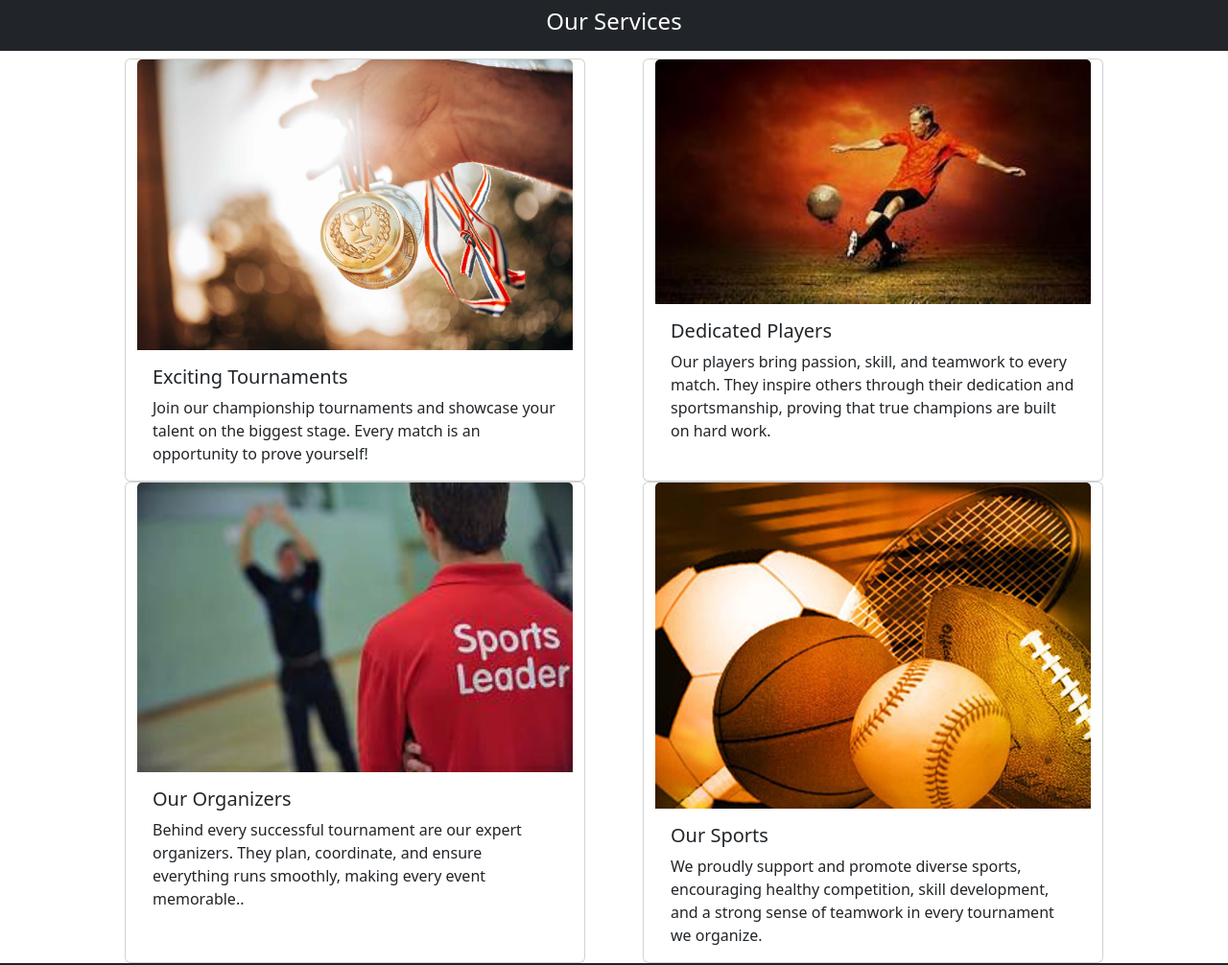
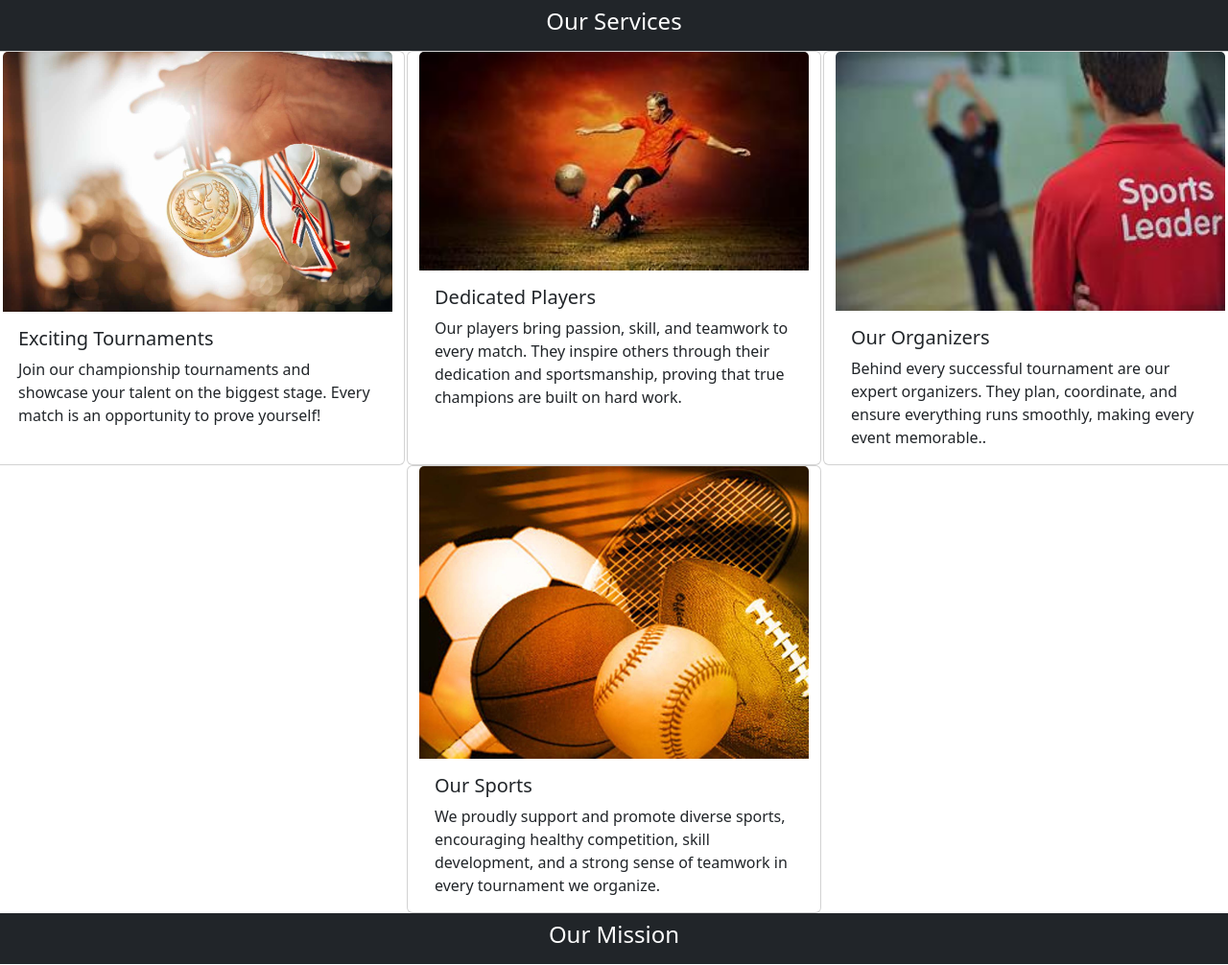
Before and after one commit to Rajnigoyal77/zivora, a website: page public/index.html in a window 1280 px wide. Shown: the part 513-1519 px from the top of the page at 96% size. Drawn offline with nearby package versions, Linux system fonts and the light colour scheme.

Commit message:
Update index.html

```diff
--- a/public/index.html
+++ b/public/index.html
@@ -357,9 +357,9 @@
 </div>
 
     </div>
-    <div class="container mt-2">
+    <!-- <div class="container mt-2"> -->
         <div class="row" style="justify-content: space-evenly;">
-                    <div class="card" style="width: 30rem; ">
+                    <div class="card" style="width: 27rem; ">
   <img src="pics/medals.jpg" class="card-img-top" alt="...">
   <div class="card-body">
     <h5 class="card-title">Exciting Tournaments</h5>
@@ -367,7 +367,7 @@
 
   </div>
                    </div>
-           <div class="card" style="width: 30rem;">
+           <div class="card" style="width: 27rem;">
   <img src="pics/tournamentsweb.jpg" class="card-img-top" alt="...">
   <div class="card-body">
     <h5 class="card-title">Dedicated Players</h5>
@@ -376,7 +376,7 @@
   </div>
 </div>
 
-<div class="card" style="width: 30rem;">
+<div class="card" style="width: 27rem;">
   <img src="pics/organizer.jpg" class="card-img-top" alt="...">
   <div class="card-body">
     <h5 class="card-title">Our Organizers</h5>
@@ -385,7 +385,7 @@
   </div>
 </div>
 
-<div class="card" style="width: 30rem;">
+<div class="card" style="width: 27rem;">
   <img src="pics/gameweb2.jpg" class="card-img-top" alt="...">
   <div class="card-body">
     <h5 class="card-title">Our Sports</h5>
```
